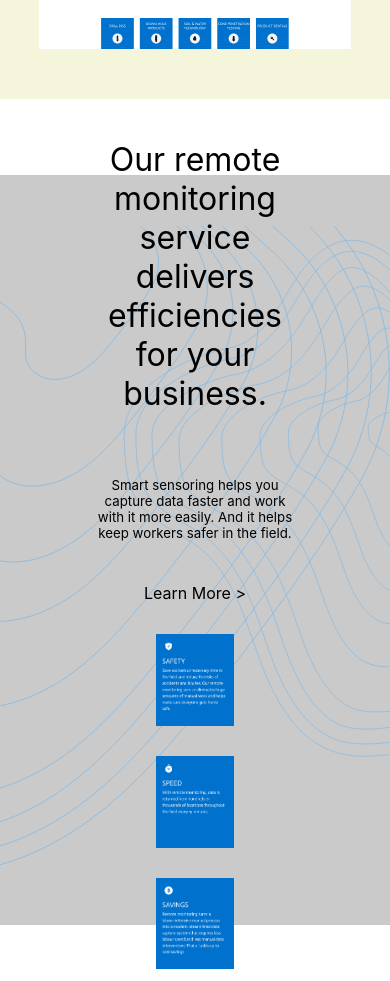
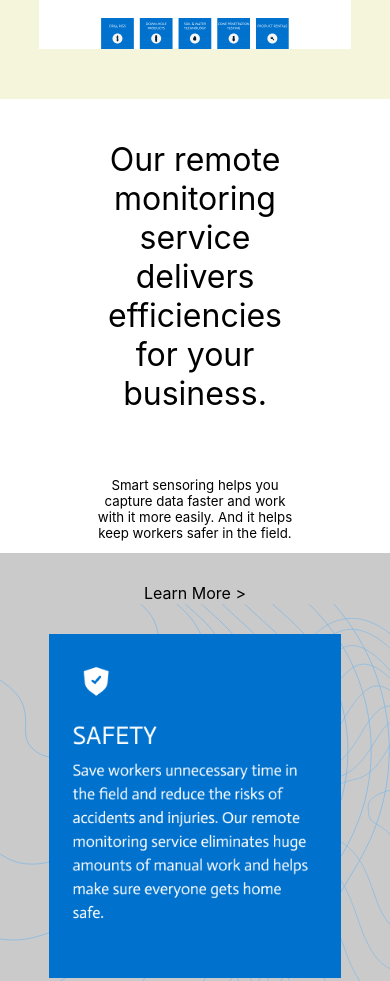
Before and after one commit to mikel-k-khui/tiller-simulation, a React app: page / in a window 390 px wide. Shown: the part 640-1621 px from the top of the page. Built offline with nearby package versions, Linux system fonts and the light colour scheme.

Commit message:
updated README.md with screenshots

```diff
--- a/public/index.html
+++ b/public/index.html
@@ -9,7 +9,6 @@
       name="description"
       content="Web site created using create-react-app"
     />
-    <link rel="apple-touch-icon" href="%PUBLIC_URL%/logo192.png" />
     <!--
       manifest.json provides metadata used when your web app is installed on a
       user's mobile device or desktop. See https://developers.google.com/web/fundamentals/web-app-manifest/
@@ -24,7 +23,7 @@
       work correctly both with client-side routing and a non-root public URL.
       Learn how to configure a non-root public URL by running `npm run build`.
     -->
-    <title>React App</title>
+    <title>Tiller simulation</title>
   </head>
   <body>
     <noscript>You need to enable JavaScript to run this app.</noscript>
--- a/src/components/Monitoring.css
+++ b/src/components/Monitoring.css
@@ -62,4 +62,10 @@
     flex-direction: column;
     width: 100%;
   }
+
+  .Monitoring-response-boxes {
+    margin: 15px;
+    max-width: 75%;
+    height: auto;
+  }
 }
```
Also changed, not shown: README.md, files/advantage.png (added), files/hero_product.png (added), files/monitoring.png (added), files/monitoring_responsive.png (added), public/logo192.png (deleted), public/logo512.png (deleted), public/manifest.json.
